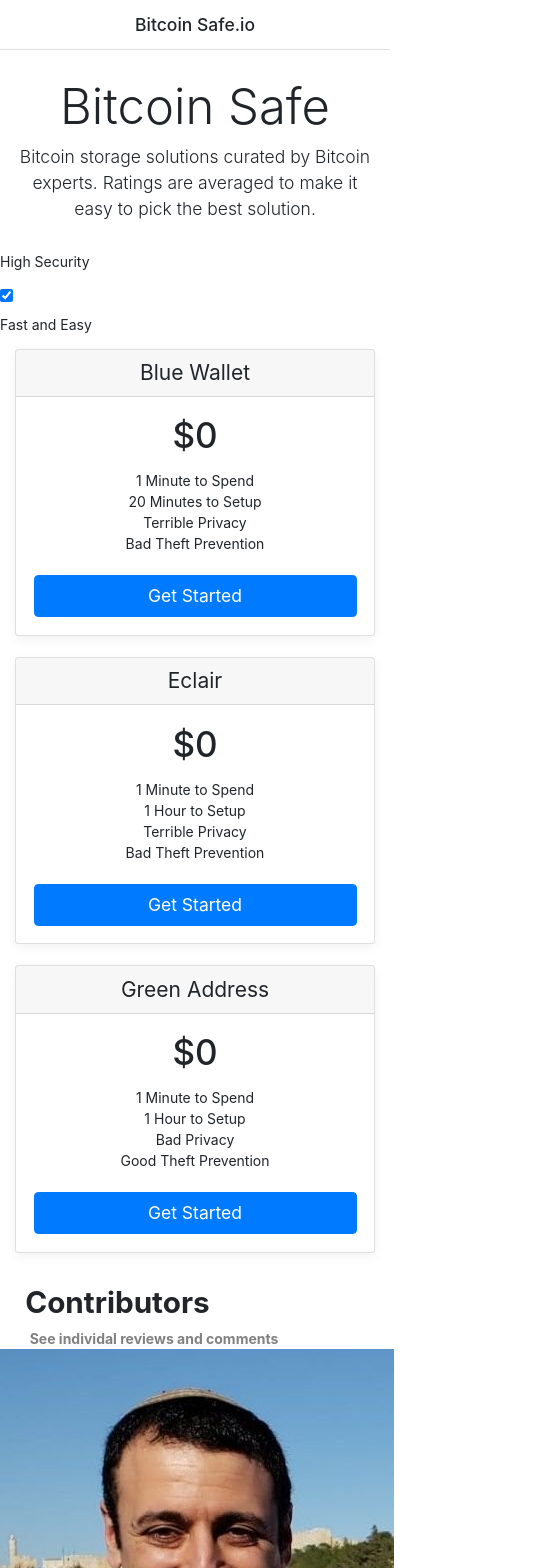
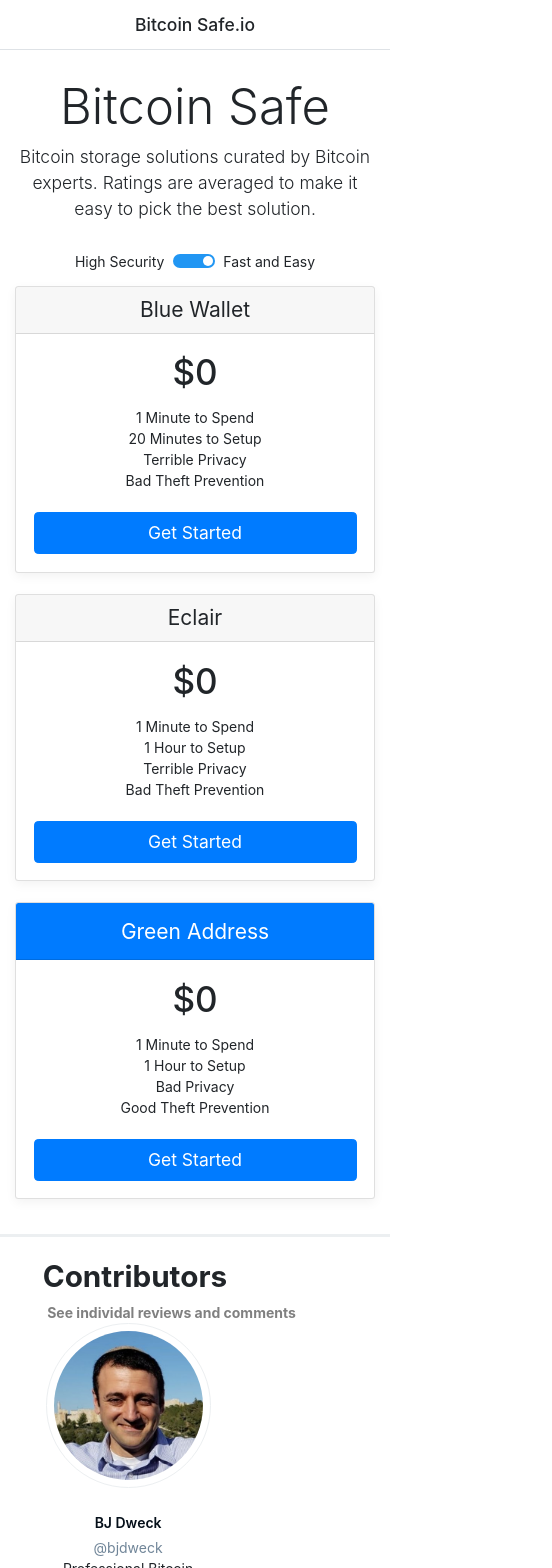
Before and after one commit to WinterWeatherman/BitcoinSafe, a Vue app: page / in a window 390 px wide. Shown: the top 1568 px of the page, 552 px wide, since content can reach past the window. Built offline with nearby package versions, Linux system fonts and the light colour scheme; the HTML template or start-up script is replaced by a standard one.

Commit message:
fixed mobile styleing

```diff
--- a/src/App.vue
+++ b/src/App.vue
@@ -77,4 +77,194 @@
 .box-shadow { box-shadow: 0 .25rem .75rem rgba(0, 0, 0, .05); }
 
 
+.card-header-two {
+    padding: 4.25% 10%;
+    margin-bottom: 0;
+    background-color: #007bff;
+    border-bottom: 10% solid #007bff;
+    color: white;
+}
+
+.avatar{
+  margin-right: auto;
+  margin-left: auto;
+  vertical-align: middle;
+  width: 50%;
+  height: 50%;
+  border-radius: 50%;
+  display: block;
+  border: solid gray 1%;
+}
+
+.p {
+    margin-top: 0;
+    margin-bottom: 1rem;
+    display: block;
+}
+
+.grid{
+  display: grid;
+  grid-template-columns: repeat(auto-fit, minmax(11.8rem, 20fr));
+  grid-template-rows: auto;
+  gap: 2.5rem 2rem;
+  margin: auto;
+  width: 100%;
+  margin: auto;
+  padding-left: 2rem;
+  max-width: 56rem;
+}
+
+.borderstyle {
+    width: 100%;
+    max-width: 73.75rem;
+    margin: auto;
+    border-top: .25rem solid rgb(236, 239, 241);
+    padding: 1.75rem 1.25rem 2.5rem;
+}
+
+.grid-item {
+  height: 100%;
+  min-width: 0rem;
+  grid-column-end: span 1;
+  grid-row-end: span 1;
+  width: 11.8rem;
+  display: flex;
+  flex-direction: column;
+  align-items: center;
+  text-align: center;
+}
+
+.grid-a {
+  color: rgba(17, 51, 83, 0.6);
+  cursor: pointer;
+  font-size: 1rem;
+  text-decoration: none;
+  transition: color 0.25s ease 0s;
+}
+
+.grid-p {
+  margin: 0rem;
+  font-size: 1rem;
+  font-weight: 400;
+  color: rgba(17, 51, 83, 0.6);
+  line-height: 1.5rem;
+  box-sizing: border-box;
+}
+
+.grid-p-2 {
+  margin: 0rem;
+  font-size: 1rem;
+  line-height: 2rem;
+  color: rgb(5, 15, 25);
+  font-weight: 600;
+}
+
+.grid-img {
+  width: 100%;
+  margin-bottom: 1.5rem;
+  border-radius: 50%;
+  border: 0.08rem solid rgb(236, 239, 241);
+  padding: 0.5rem;
+}
+
+.card-two {
+    position: relative;
+    display: -ms-flexbox;
+    display: flex;
+    -ms-flex-direction: column;
+    flex-direction: column;
+    min-width: 0;
+    word-wrap: break-word;
+    background-color: #007bff;
+    background-clip: border-box;
+    border: 0rem solid rgba(0,0,0,.125);
+    border-radius: .25rem;
+}
+
+
+.custom-row{
+  display: flex;
+  flex: wrap;
+}
+
+.right{
+  margin-left: 0.6rem;
+}
+
+.left{
+  margin-right: 0.6rem;
+}
+
+.flex {
+  margin-right: auto;
+  margin-left: auto;
+  display: flex;
+  justify-content: center;
+}
+
+.center {
+  margin-right: auto;
+  margin-left: auto;
+  display: block;
+}
+
+.switch {
+  position: relative;
+  top: 0.25rem;
+  width: 3rem;
+  height: 1rem;
+}
+
+.switch input {
+  opacity: 0;
+  width: 0;
+  height: 0;
+}
+
+.slider {
+  position: absolute;
+  cursor: pointer;
+  top: 0;
+  left: 0;
+  right: 0;
+  bottom: 0;
+  background-color: #2196F3;
+  -webkit-transition: .4s;
+  transition: .4s;
+}
+
+.slider:before {
+  position: absolute;
+  content: "";
+  height: 75%;
+  width: 25%;
+  bottom: 12.5%;
+  left: 4%;
+  background-color: white;
+  -webkit-transition: .3s;
+  transition: .3s;
+}
+
+.slider.round {
+  border-radius: 1.6rem;
+}
+
+.slider.round:before {
+  border-radius: 50%;
+}
+
+input:checked + .slider {
+  background-color: #2196F3;
+}
+
+input:focus + .slider {
+  box-shadow: 0 0 0.08rem #2196F3;
+}
+
+input:checked + .slider:before {
+  -webkit-transform: translateX(1.5rem);
+  -ms-transform: translateX(2rem);
+  transform: translateX(2rem);
+}
+
 </style>
```
